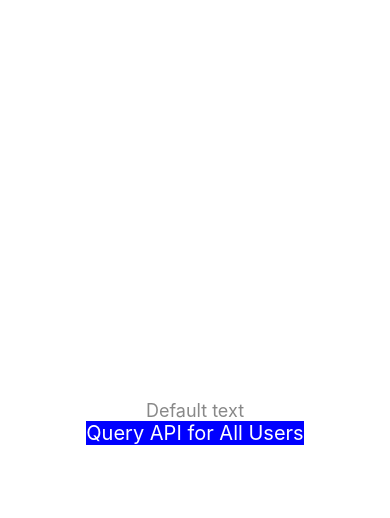
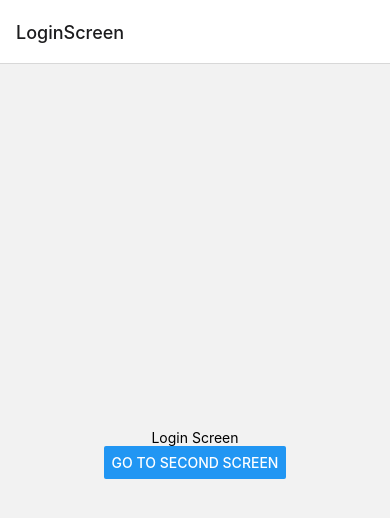
Before and after one commit to CIS3296SoftwareDesignF21/rockon-mobile, a React Native app: screen / in a window 390 px wide. Shown: the top 518 px of the page. Built offline with nearby package versions, Linux system fonts and the light colour scheme.

Commit message:
Initial commit of react-navigation. Nav working between two test pages

```diff
--- a/App.js
+++ b/App.js
@@ -1,6 +1,16 @@
 import { StatusBar } from 'expo-status-bar';
 import React, {Component} from 'react';
-import { Image, StyleSheet, Text, TouchableOpacity, View } from 'react-native';
+import {
+    Button,
+    Image,
+    StyleSheet,
+    Text,
+    TouchableOpacity,
+    View
+} from 'react-native';
+import { NavigationContainer } from "@react-navigation/native";
+import { createNativeStackNavigator } from "@react-navigation/native-stack";
+import TextAncestorContext from "react-native-web/dist/exports/Text/TextAncestorContext";
 
 const emulator_url = 'http://10.0.2.2:8080/api/users';
 const localhost_url = 'https://127.0.0.1:8080/api/users';
@@ -54,6 +64,7 @@ Http_GET.onreadystatechange = (e) => {
 Http_GET.send();
  */
 
+/*
 export default class App extends Component {
 
     constructor() {
@@ -77,8 +88,6 @@ export default class App extends Component {
         //LOCALHOST IPV6 USE
         //httpQuery.open("GET", localhostipv6_url);
 
-        //httpQuery.setRequestHeader("Accept", "/*/");
-        //httpQuery.setRequestHeader("Content-Type", "application/json");
         let response = "";
 
         //console.log(response);
@@ -114,7 +123,48 @@ export default class App extends Component {
         );
     }
 }
+ */
 
+function LoginScreen({ navigation }) {
+    return (
+      <View style={{ flex: 1, alignItems: 'center', justifyContent: 'center' }}>
+          <Text>Login Screen</Text>
+          <Button
+              title="Go to Second Screen"
+              onPress={() => navigation.navigate('SecondScreen')}
+          />
+      </View>
+    );
+}
+
+function SecondScreen({ navigation }) {
+    return (
+        <View style={{ flex: 1, alignItems: 'center', justifyContent: 'center' }}>
+            <Text>Secondary Screen</Text>
+            <Button
+                title="Go to Login"
+                onPress={() => navigation.navigate('LoginScreen')}
+            />
+        </View>
+    );
+}
+
+const Stack = createNativeStackNavigator();
+
+function App() {
+    return (
+      <NavigationContainer>
+          <Stack.Navigator>
+              <Stack.Screen name="LoginScreen" component={LoginScreen} />
+              <Stack.Screen name="SecondScreen" component={SecondScreen} />
+          </Stack.Navigator>
+      </NavigationContainer>
+    );
+}
+
+export default App;
+
+/*
 const styles = StyleSheet.create({
   container: {
     flex: 1,
@@ -133,3 +183,4 @@ const styles = StyleSheet.create({
     marginHorizontal: 15,
   },
 });
+*/
```
